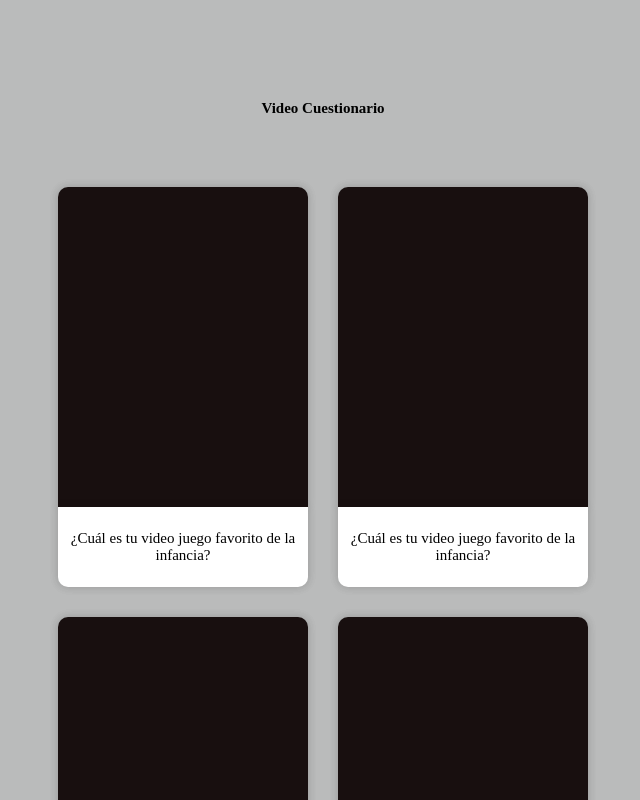
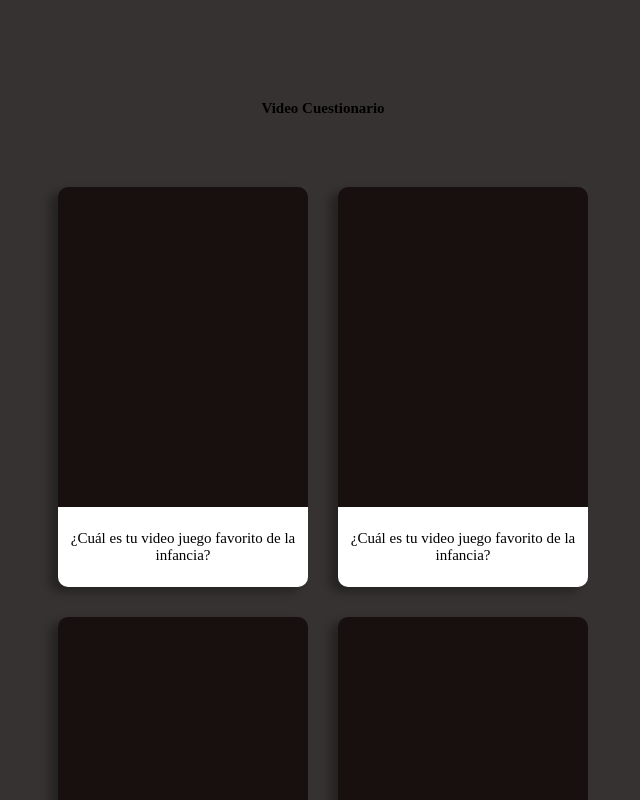
Before and after one commit to pablopelardas/video-interview, a React (Vite) app: page / in a window 1280 px wide. Shown: the top 800 px of the page, without its empty margins (317-957 px from the left). Built offline with nearby package versions, Linux system fonts and the light colour scheme.

Commit message:
feat: changes in style along the page

```diff
--- a/src/components/PrimaryButton/Button.module.css
+++ b/src/components/PrimaryButton/Button.module.css
@@ -1,3 +1,7 @@
+button{
+  cursor: pointer;
+}
+
 .button{
   font-size: 2rem;
   padding: 10px;
@@ -11,7 +15,16 @@
   font-size: 2rem;
   padding: 10px;
   border-radius: 5px;
-  background-color: #babbbb;
+  background-color: #363232;
   border: 0px;
   box-shadow: 0px 0px 10px rgba(0, 0, 0, 0.096);
 }
+
+.button:hover, .video_button:hover{
+  transform: scale(1.05);
+}
+
+.icon{
+  font-size: 2rem;
+  color: white;
+}
--- a/src/components/PrimaryButton/PrimaryButton.jsx
+++ b/src/components/PrimaryButton/PrimaryButton.jsx
@@ -8,9 +8,9 @@ import CachedRoundedIcon from '@mui/icons-material/CachedRounded';
 const PrimaryButton = React.forwardRef((props,ref) => {
     const {text, onClick, disabled = false, video = false, icon} = props;
     const videoButton = {
-        Grabar: <PlayArrowIcon fontSize='large'/>,
-        Regrabar: <CachedRoundedIcon fontSize='large'/>,
-        Detener: <StopRoundedIcon fontSize='large'/>,
+        Grabar: <PlayArrowIcon className={s.icon} fontSize='large'/>,
+        Regrabar: <CachedRoundedIcon className={s.icon} fontSize='large'/>,
+        Detener: <StopRoundedIcon className={s.icon} fontSize='large'/>,
     };
     console.log(icon, video);
     return <button ref={ref || null} className={video ? s.video_button : s.button} onClick={onClick} disabled={disabled || false}>{video ? videoButton[icon] : text}</button>;
--- a/src/components/QuestionCard/QuestionCard.module.css
+++ b/src/components/QuestionCard/QuestionCard.module.css
@@ -6,7 +6,11 @@
   width: 250px;
   height: 400px;
   border-radius: 10px;
-  box-shadow: 0px 0px 10px rgba(0,0,0,0.1);
+  box-shadow: -8px 5px 10px hwb(0deg 0% 100% / 32%);
+  cursor: pointer;
+}
+.card_container:hover{
+  transform: scale(1.05);
 }
 
 .video{
@@ -14,7 +18,6 @@
   height: 80%;
   border-radius: 10px 10px 0px 0px;
   background-color: rgb(24, 15, 15);
-  box-shadow: 0px 0px 10px rgba(0,0,0,0.1);
 }
 
 .video video{
@@ -27,7 +30,6 @@
   height: 20%;
   border-radius: 0px 0px 10px 10px;
   background-color: rgb(255, 255, 255);
-  box-shadow: 0px 0px 10px rgba(0,0,0,0.1);
   display: flex;
   font-size: 1.5rem;
   justify-content: center;
--- a/src/components/VideoRecorder/VideoRecorder.module.css
+++ b/src/components/VideoRecorder/VideoRecorder.module.css
@@ -30,10 +30,11 @@
 
 .buttons_container{
   position: absolute;
-  bottom: 10%;
+  bottom: 15%;
   display: flex;
   width: 100%;
   justify-content: space-between;
   gap: 40px;
   align-items: center;
+  padding-left: 15px;
 }
--- a/src/index.css
+++ b/src/index.css
@@ -7,3 +7,7 @@
 html{
   font-size: 62.5%;
 }
+
+:root{
+  --maing-bg-color: #363232;
+}
--- a/src/views/Layout/Layout.module.css
+++ b/src/views/Layout/Layout.module.css
@@ -3,5 +3,5 @@
   flex-direction: column;
   min-height: 100vh;
   width: 100vw;
-  background-color: rgb(186, 187, 187);
+  background-color: var(--maing-bg-color);
 }
--- a/src/views/MainView/MainView.module.css
+++ b/src/views/MainView/MainView.module.css
@@ -4,9 +4,9 @@
   flex-direction: column;
   margin-top: 100px;
   align-items: center;
-  min-height: 100vh;
+  height: auto;
   width: 80vw;
-  background-color: rgb(186, 187, 187);
+  background-color: var(--maing-bg-color);
 }
 
 .card_container{
--- a/src/views/QuestionView/QuestionView.module.css
+++ b/src/views/QuestionView/QuestionView.module.css
@@ -7,6 +7,6 @@
   justify-content: center;
   width: 80vw;
   height: 80vh;
-  background-color: rgb(186, 187, 187);
+  background-color: var(--maing-bg-color);
   justify-content: space-around;
 }
```
